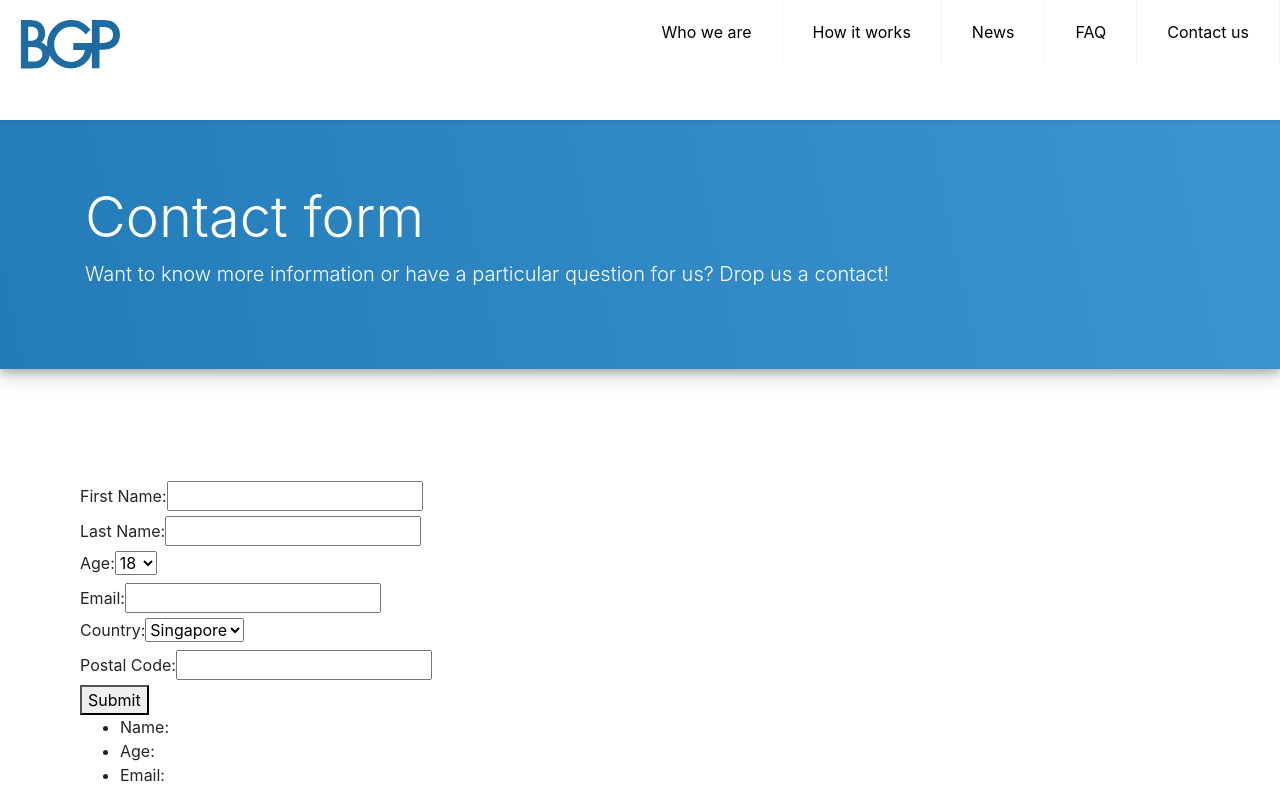
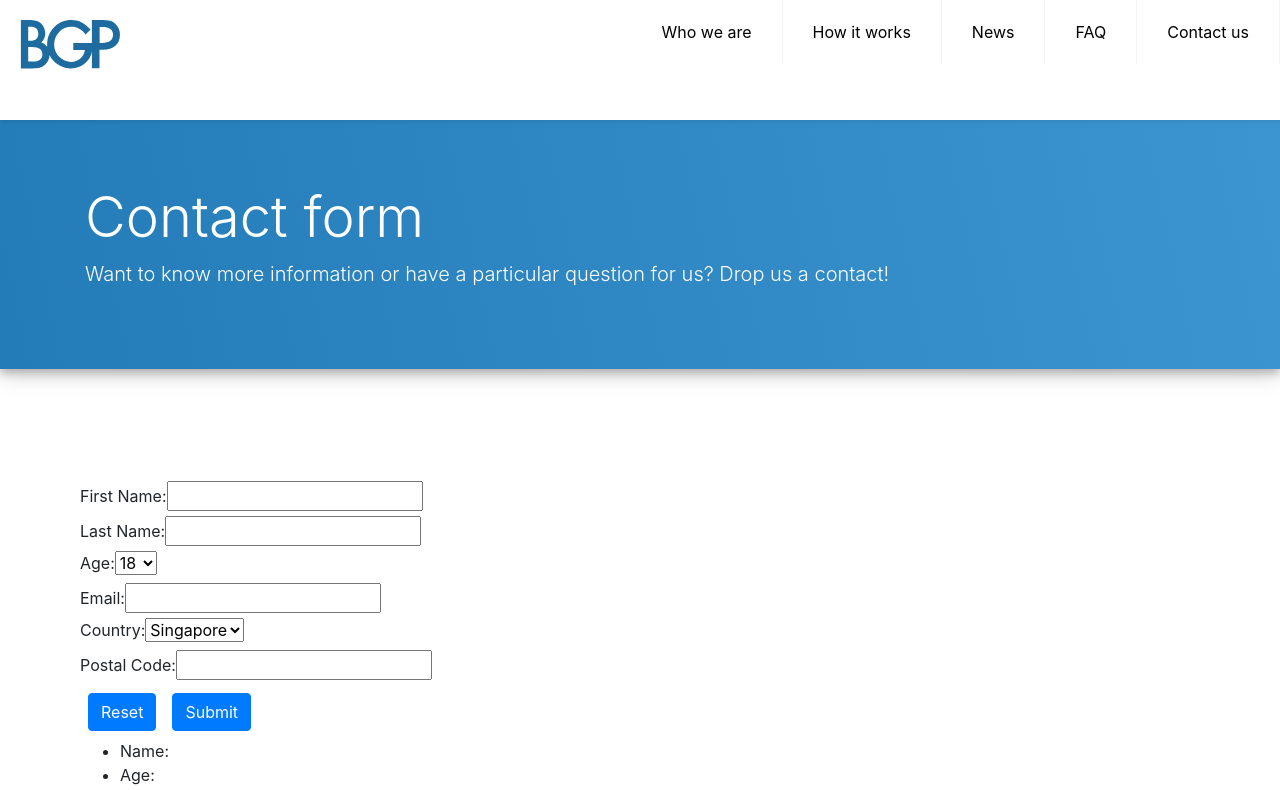
Before and after one commit to kwokcheong/React-practice, a React (Create React App) app in the folder myfirstreact/: page / in a window 1280 px wide. Shown: the top 790 px of the page. Built offline with nearby package versions, Linux system fonts and the light colour scheme.

Commit message:
Added reset button and functionality, implemented event.preventdefault to prevent browser refresh on click

```diff
--- a/myfirstreact/src/App.js
+++ b/myfirstreact/src/App.js
@@ -1,6 +1,6 @@
 import React, {Component} from 'react';
 import Table from './table';
-import ContactForm from './contactForm';
+import ContactForm from './ContactForm';
 
 
 
--- a/myfirstreact/src/contactForm.js
+++ b/myfirstreact/src/contactForm.js
@@ -15,6 +15,7 @@ export default class ContactForm extends React.Component{
         super(props); //tell the parent constructor about the props
         this.handleChange=this.handleChange.bind(this);
         this.confirm = this.confirm.bind(this);
+        this.reset = this.reset.bind(this);
     }
 
     handleChange(event){
@@ -23,7 +24,21 @@ export default class ContactForm extends React.Component{
         })
     }
 
-    confirm(){
+    reset(event){
+        event.preventDefault();
+        this.setState({
+            firstname: '',
+            lastname: '',
+            age: null,
+            email: '',
+            country: 'Singapore',
+            postalcode: 0,
+            haveSubmitted: false
+        })
+    }
+
+    confirm(event){
+        event.preventDefault();
         this.setState({
             haveSubmitted: true
         })
@@ -83,10 +98,10 @@ export default class ContactForm extends React.Component{
                 </div>
                 <div>
                     <label>Postal Code: </label>
-                    <input type="number" name='postalcode' maxLength="8" onChange={this.handleChange} value={this.state.postalcode}/>
+                    <input type="number" name='postalcode' max="99999999" onChange={this.handleChange} value={this.state.postalcode}/>
                 </div>
-
-                <button onClick={this.confirm}>Submit</button>
+                <button class="btn btn-primary m-2" onClick={this.reset}>Reset</button>
+                <button class="btn btn-primary m-2" onClick={this.confirm}>Submit</button>
 
                 {this.displaySummary()}
             </form>
```
